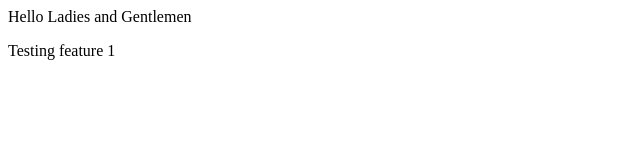
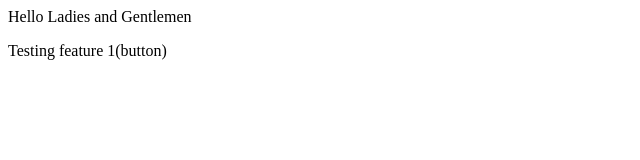
Before and after one commit to Mr-HarshMane/localRepo, a plain HTML site: page index.html in a window 1280 px wide. Shown: the full height of the page, 0-640 px from the left. Drawn offline with Linux system fonts and the light colour scheme.

```diff
--- a/index.html
+++ b/index.html
@@ -1,2 +1,2 @@
 <p>Hello Ladies and Gentlemen</p>
-<p>Testing feature 1</p>
+<p>Testing feature 1(button)</p>
```
